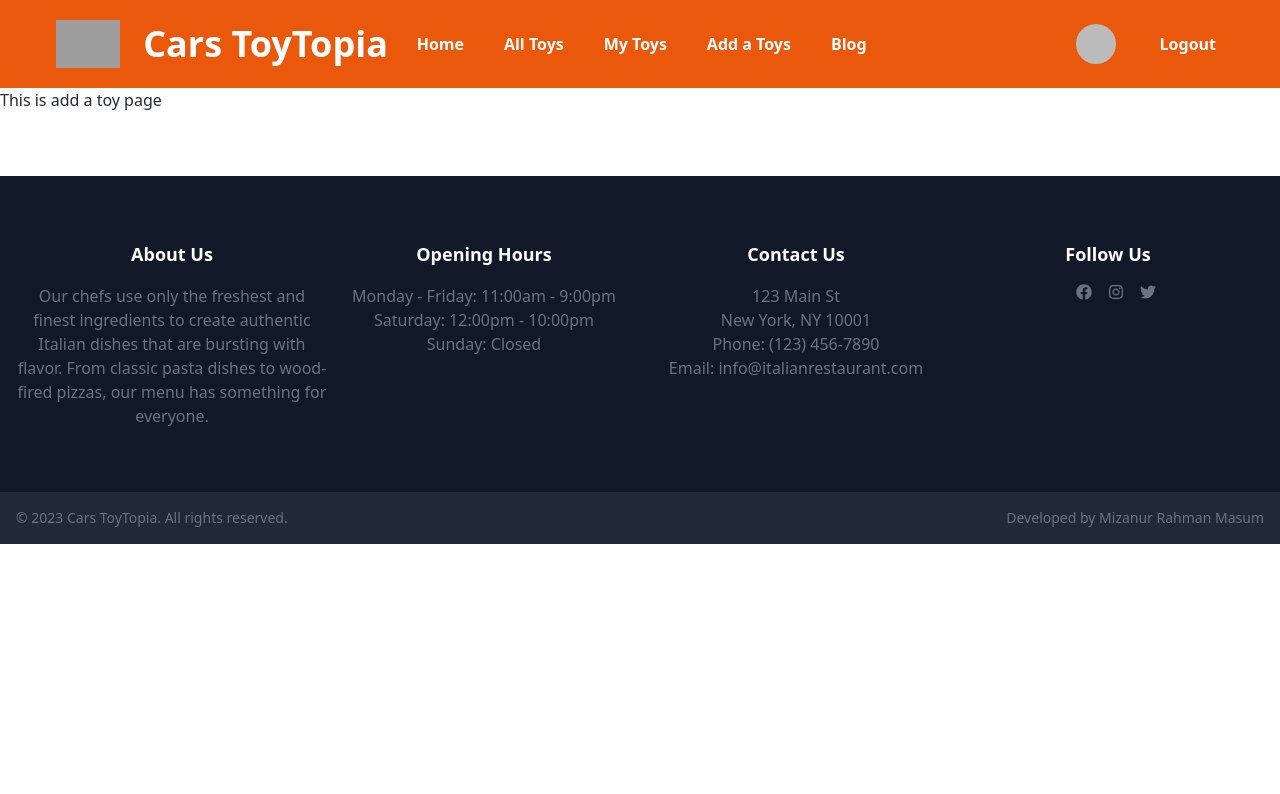
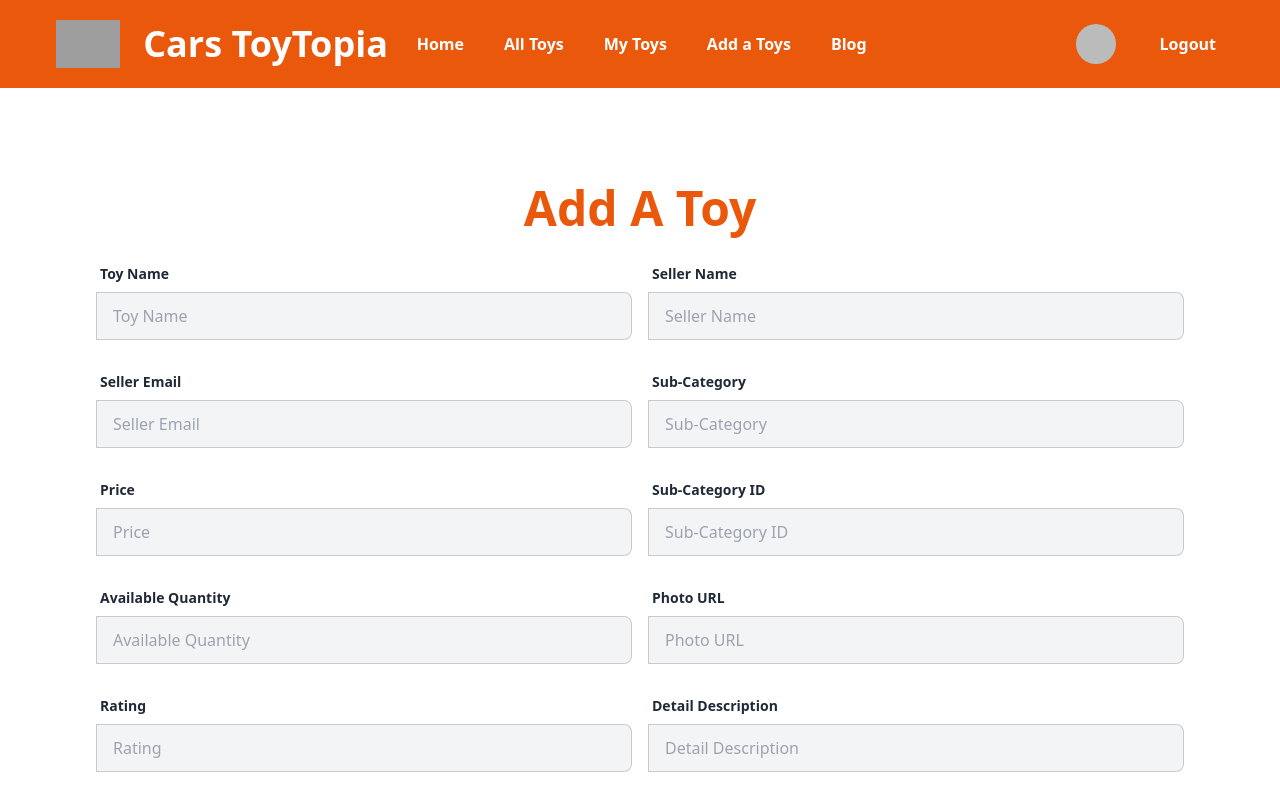
Before and after one commit to masum2000/cars-toytopia-client, a React (Vite) app: page /addtoy in a window 1280 px wide. Shown: the top 794 px of the page. Built offline with nearby package versions, Linux system fonts and the light colour scheme; no server answers; sample sign-in values are in the browser's storage; grey boxes are pictures that could not be loaded.

Commit message:
add a toy page created

```diff
--- a/src/pages/AddaToy/AddaToy.jsx
+++ b/src/pages/AddaToy/AddaToy.jsx
@@ -2,13 +2,145 @@ import React from 'react';
 import { Helmet } from 'react-helmet';
 
 const AddaToy = () => {
+
+    const handleAddToy = event => {
+       event.preventDefault();
+
+       const form = event.target;
+
+       const name = form.name.value;
+       const sellerName = form.sellerName.value;
+       const sellerEmail = form.sellerEmail.value;
+       const subCategory = form.subCategory.value;
+       const price = form.price.value;
+       const subCategoryId = form.subCategoryId.value;
+       const quantity = form.quantity.value;
+       const photo = form.photo.value;
+       const rating = form.rating.value;
+       const description = form.description.value;
+       const newToy = {name, sellerName, sellerEmail,subCategory, subCategoryId, quantity,price, photo, rating, description}
+       console.log(newToy);
+    }
+
     return (
         <div>
             <Helmet>
                 <meta charSet="utf-8" />
                 <title>Cars ToyTopia/Add a Toy</title>
             </Helmet>
-            <h2>This is  add a toy page</h2>
+
+            <div className=" md:p-24 p-10">
+            <h2 className="md:text-5xl text-3xl text-orange-600  text-center font-bold mb-6">Add A Toy</h2>
+            <form onSubmit={handleAddToy}>
+
+                <div className="md:flex mb-6">
+                    <div className="form-control md:w-1/2">
+                        <label className="label">
+                            <span className="label-text font-bold">Toy Name</span>
+                        </label>
+                        <label className="input-group">
+                            <input type="text" name="name" placeholder="Toy Name" className="input input-bordered w-full bg-gray-100" />
+                        </label>
+                    </div>
+                    <div className="form-control md:w-1/2 ml-4">
+                        <label className="label">
+                            <span className="label-text font-bold">Seller Name</span>
+                        </label>
+                        <label className="input-group">
+                            <input type="text" name="sellerName" placeholder="Seller Name" className="input input-bordered w-full bg-gray-100" />
+                        </label>
+                    </div>
+                </div>
+
+                <div className="md:flex mb-6">
+                    <div className="form-control md:w-1/2">
+                        <label className="label">
+                            <span className="label-text font-bold">Seller Email</span>
+                        </label>
+                        <label className="input-group">
+                            <input type="email" name="sellerEmail" placeholder="Seller Email" className="input input-bordered w-full bg-gray-100" />
+                        </label>
+                    </div>
+                    <div className="form-control md:w-1/2 ml-4">
+                        <label className="label">
+                            <span className="label-text font-bold">Sub-Category</span>
+                        </label>
+                        <label className="input-group">
+                            <input type="text" name="subCategory" placeholder="Sub-Category" className="input input-bordered w-full bg-gray-100" />
+                        </label>
+                    </div>
+                </div>
+
+                <div className="md:flex mb-6">
+                    <div className="form-control md:w-1/2">
+                        <label className="label">
+                            <span className="label-text font-bold">Price</span>
+                        </label>
+                        <label className="input-group">
+                            <input type="text" name="price" placeholder="Price" className="input input-bordered w-full bg-gray-100" />
+                        </label>
+                    </div>
+                    <div className="form-control md:w-1/2 ml-4">
+                        <label className="label">
+                            <span className="label-text font-bold">Sub-Category ID</span>
+                        </label>
+                        <label className="input-group">
+                            <input type="text" name="subCategoryId" placeholder="Sub-Category ID" className="input input-bordered bg-gray-100 w-full" />
+                        </label>
+                    </div>
+                </div>
+                <div className="md:flex mb-6">
+                    <div className="form-control md:w-1/2">
+                        <label className="label">
+                            <span className="label-text font-bold">Available Quantity</span>
+                        </label>
+                        <label className="input-group">
+                            <input type="text" name="quantity" placeholder="Available Quantity" className="input input-bordered w-full bg-gray-100" />
+                        </label>
+                    </div>
+                    <div className="form-control md:w-1/2 ml-4">
+                        <label className="label">
+                            <span className="label-text font-bold">Photo URL</span>
+                        </label>
+                        <label className="input-group">
+                            <input type="text" name="photo" placeholder="Photo URL" className="input input-bordered w-full bg-gray-100" />
+                        </label>
+                    </div>
+                </div>
+                <div className="md:flex mb-6">
+                    <div className="form-control md:w-1/2">
+                        <label className="label">
+                            <span className="label-text font-bold">Rating</span>
+                        </label>
+                        <label className="input-group">
+                            <input type="text" name="rating" placeholder="Rating" className="input input-bordered w-full bg-gray-100" />
+                        </label>
+                    </div>
+                    <div className="form-control md:w-1/2 ml-4">
+                        <label className="label">
+                            <span className="label-text font-bold">Detail Description</span>
+                        </label>
+                        <label className="input-group">
+                            <input type="text" name="description" placeholder="Detail Description" className="input input-bordered w-full bg-gray-100" />
+                        </label>
+                    </div>
+                </div>
+                {/* form photo url row */}
+                {/* <div className="mb-8">
+                    <div className="form-control ">
+                        <label className="label">
+                            <span className="label-text font-bold">Detail Description</span>
+                        </label>
+                        <label className="input-group">
+                            <input type="text" name="description" placeholder="Detail Description" className="input input-bordered w-full " />
+                        </label>
+                    </div>
+                </div> */}
+                <input type="submit" value="Add Coffee" className=" btn-block border-2  border-orange-600 text-black p-1 rounded-lg bg-none font-bold py-2  hover:bg-orange-600 duration-300 hover:text-white" />
+
+            </form>
+        </div>
+
         </div>
     );
 };
```
